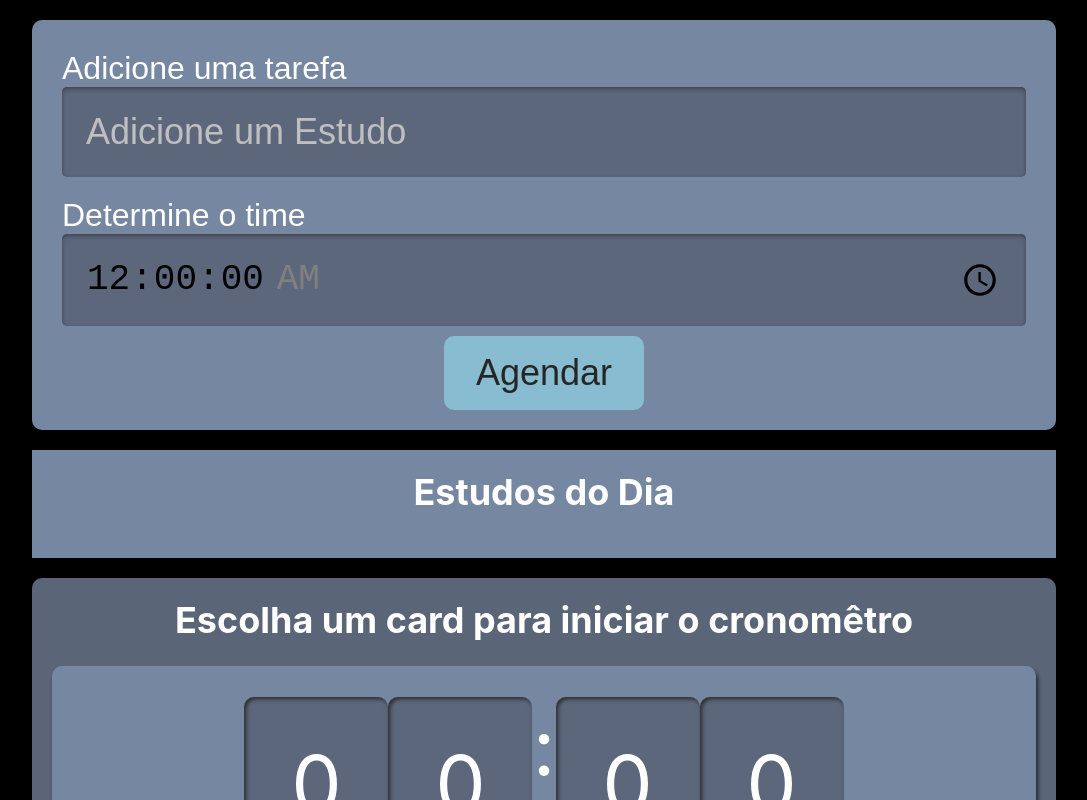
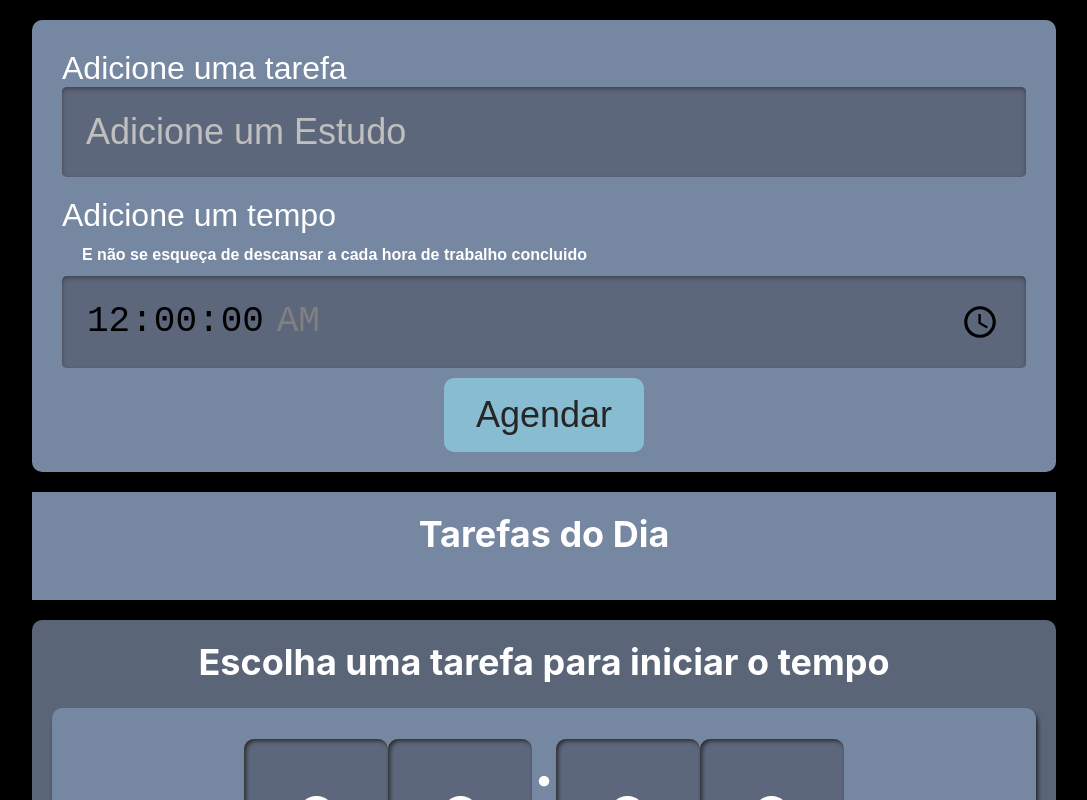
Before and after one commit to LilianCarvalho/Planning, a React (Create React App) app in the folder planning/: page / in a window 1280 px wide. Shown: the top 800 px of the page, without its empty margins (96-1183 px from the left). Built offline with nearby package versions, Linux system fonts and the light colour scheme.

Commit message:
chore componets

```diff
--- a/planning/src/Components/Form/index.tsx
+++ b/planning/src/Components/Form/index.tsx
@@ -1,7 +1,7 @@
 import React from "react";
 import { ITask } from "../../types/ITask";
 import {Button} from "../Button";
-import {Container, ContainerFomr, Input, Title } from './styled'
+import {Container, ContainerFomr, Input, Title, Describe } from './styled'
 import {v4 as uuid} from 'uuid'
 
  class Form extends React. Component<{ setTask: React.Dispatch<React.SetStateAction<ITask[]>>}>{
@@ -31,15 +31,16 @@ import {v4 as uuid} from 'uuid'
                     id="task" value={this.state.task}
                     onChange={evento => this.setState({...this.state,task:evento.target.value})}
                     placeholder="Adicione um Estudo" required/>
-                    </ContainerFomr>
-                    <ContainerFomr >
-                    <Title htmlFor="time">Determine o time</Title>
+                </ContainerFomr>
+                <ContainerFomr >
+                    <Title htmlFor="time">Adicione um tempo</Title>
+                    <Describe>E não se esqueça de descansar a cada hora de trabalho concluido</Describe>
                     <Input type="time" name="time" id="time" required step="1" onChange={(_event: any) => this.setState({...this.state,time:_event.target.value})}
-                    value={this.state.time} min="00:00:00" max="02:00:00"/>
-                    </ContainerFomr>
-                        <Button type="submit" >
+                    value={this.state.time} min="00:00:00" max="01:00:00"/>
+                </ContainerFomr>
+                    <Button type="submit" >
                             Agendar
-                        </Button>
+                    </Button>
             </Container>
          )
      }
--- a/planning/src/Components/Form/styled.ts
+++ b/planning/src/Components/Form/styled.ts
@@ -43,3 +43,10 @@ export const Input = styled.input`
 export const Title = styled.label`
     font-size: 2rem;
 `;
+
+export const Describe = styled.p`
+  font-size: 1,5rem;
+  padding: 12px;
+  margin-left: 8px;
+  font-weight: bold;
+`
--- a/planning/src/Components/List/List/index.tsx
+++ b/planning/src/Components/List/List/index.tsx
@@ -5,7 +5,7 @@ import {Container, Title, Table} from './styled'
 const List = ({task, selectTask}: ListProps) => {
     return (
         <Container >
-            <Title>Estudos do Dia</Title>
+            <Title>Tarefas do Dia</Title>
             <Table>
                 {task.map(item => (
                     <Item
--- a/planning/src/Components/StopWatch/StopWatch/index.tsx
+++ b/planning/src/Components/StopWatch/StopWatch/index.tsx
@@ -27,7 +27,7 @@ const StopWatch = ({select, finishTask}: StopWatchProps) => {
 
     return(
         <Container >
-            <Title >Escolha um card para iniciar o cronomêtro</Title>
+            <Title >Escolha uma tarefa para iniciar o tempo</Title>
             <ContainerWatch >
             <Watch
                 time={time}
```
